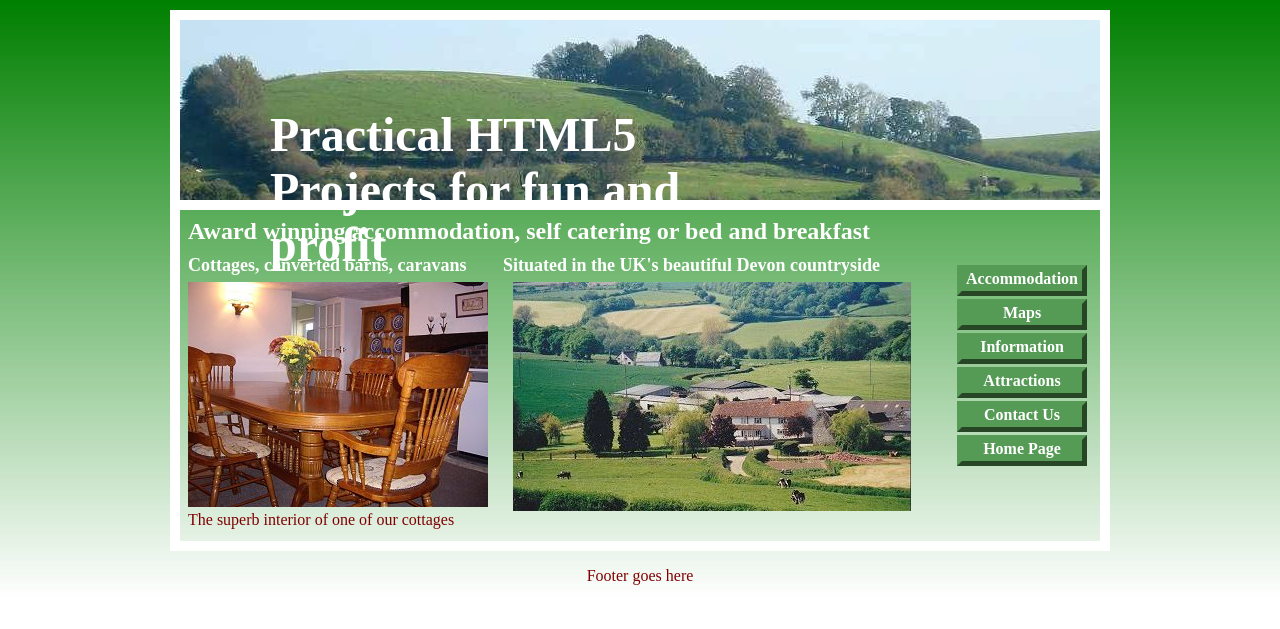
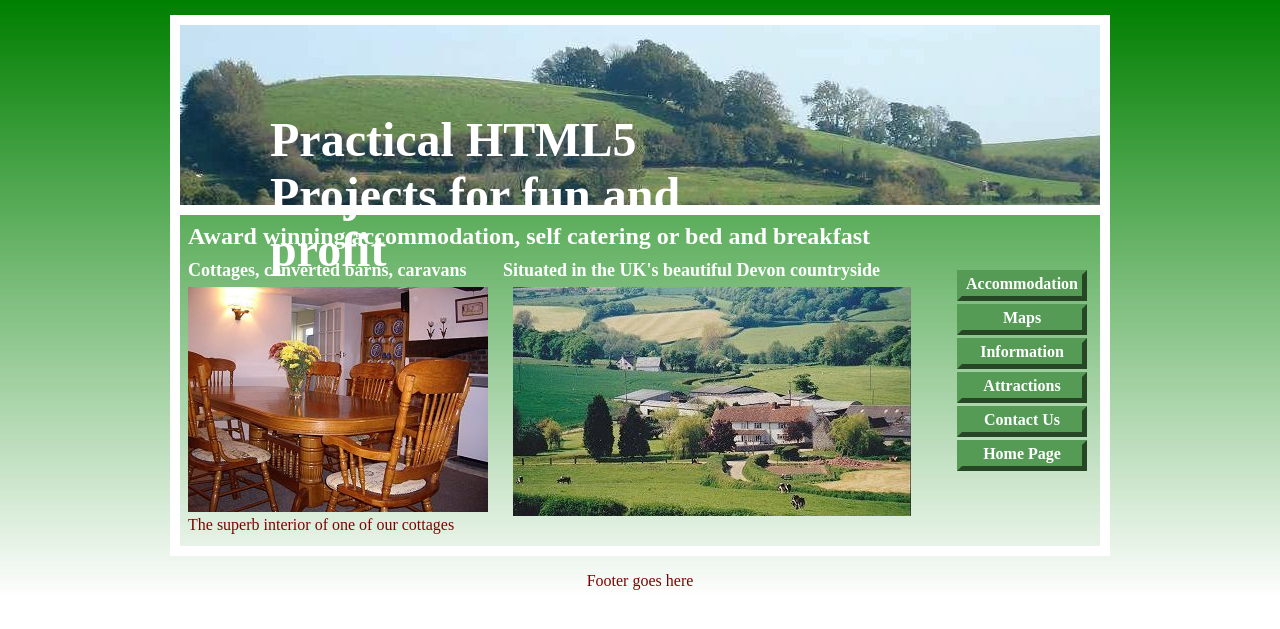
Before and after one commit to orrisb/orrisb.github.io, a PHP site: page / in a window 1280 px wide. Shown: the top 629 px of the page. Run offline with PHP 8.4, Linux system fonts and the light colour scheme.

Commit message:
Update HTML5-style-2.css

```diff
--- a/HTML5-style-2.css
+++ b/HTML5-style-2.css
@@ -2,6 +2,7 @@
 div body header #content { margin:0; padding:0; border:0;
 }
 body { background:#FFF url(green-grad.jpg) repeat-x; margin: auto;
+      padding: .3em .8em;
 }
 /*add display attributes for the semantic tags*/
 header, footer, section, article, nav { display:block;
```
